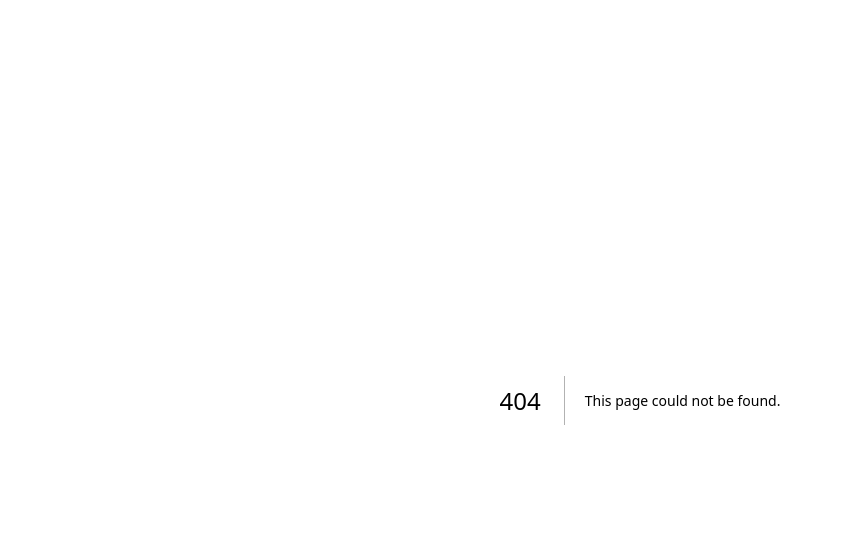
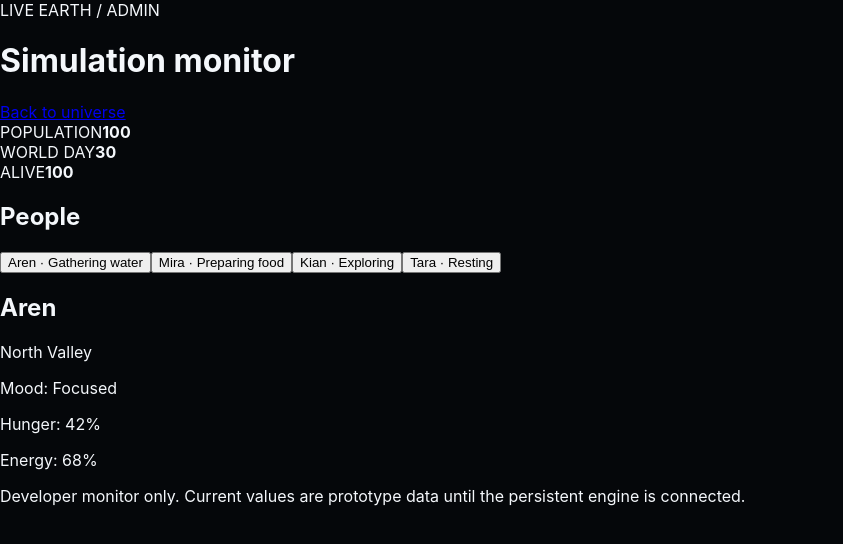
Before and after one commit to 1droxion/live-earth-ai-engine, a Next.js app: page /admin in a window 1280 px wide. Before the commit this address had no page. Shown: the top 544 px of the page, without its empty margins (0-843 px from the left). Built offline with nearby package versions, Linux system fonts and the light colour scheme.

Commit message:
Move prototype dashboard to admin route

```diff
--- /dev/null
+++ b/app/admin/page.js
@@ -0,0 +1,34 @@
+'use client';
+
+import { useMemo, useState } from 'react';
+
+const people = [
+  { id: 1, name: 'Aren', age: 24, place: 'North Valley', mood: 'Focused', doing: 'Gathering water', hunger: 42, energy: 68 },
+  { id: 2, name: 'Mira', age: 31, place: 'River Edge', mood: 'Calm', doing: 'Preparing food', hunger: 28, energy: 74 },
+  { id: 3, name: 'Kian', age: 19, place: 'Origin Camp', mood: 'Curious', doing: 'Exploring', hunger: 55, energy: 61 },
+  { id: 4, name: 'Tara', age: 27, place: 'East Ridge', mood: 'Tired', doing: 'Resting', hunger: 37, energy: 23 }
+];
+
+export default function AdminPage() {
+  const [selectedId, setSelectedId] = useState(1);
+  const selected = useMemo(() => people.find((p) => p.id === selectedId), [selectedId]);
+
+  return (
+    <main className="adminShell">
+      <div className="adminTop"><div><span>LIVE EARTH / ADMIN</span><h1>Simulation monitor</h1></div><a href="/">Back to universe</a></div>
+      <div className="adminGrid">
+        <div className="adminPanel"><span>POPULATION</span><strong>100</strong></div>
+        <div className="adminPanel"><span>WORLD DAY</span><strong>30</strong></div>
+        <div className="adminPanel"><span>ALIVE</span><strong>100</strong></div>
+      </div>
+      <section className="adminColumns">
+        <div className="adminPanel">
+          <h2>People</h2>
+          {people.map((person) => <button className="adminPerson" key={person.id} onClick={() => setSelectedId(person.id)}>{person.name} · {person.doing}</button>)}
+        </div>
+        <div className="adminPanel"><h2>{selected.name}</h2><p>{selected.place}</p><p>Mood: {selected.mood}</p><p>Hunger: {selected.hunger}%</p><p>Energy: {selected.energy}%</p></div>
+      </section>
+      <p className="adminNote">Developer monitor only. Current values are prototype data until the persistent engine is connected.</p>
+    </main>
+  );
+}
```
